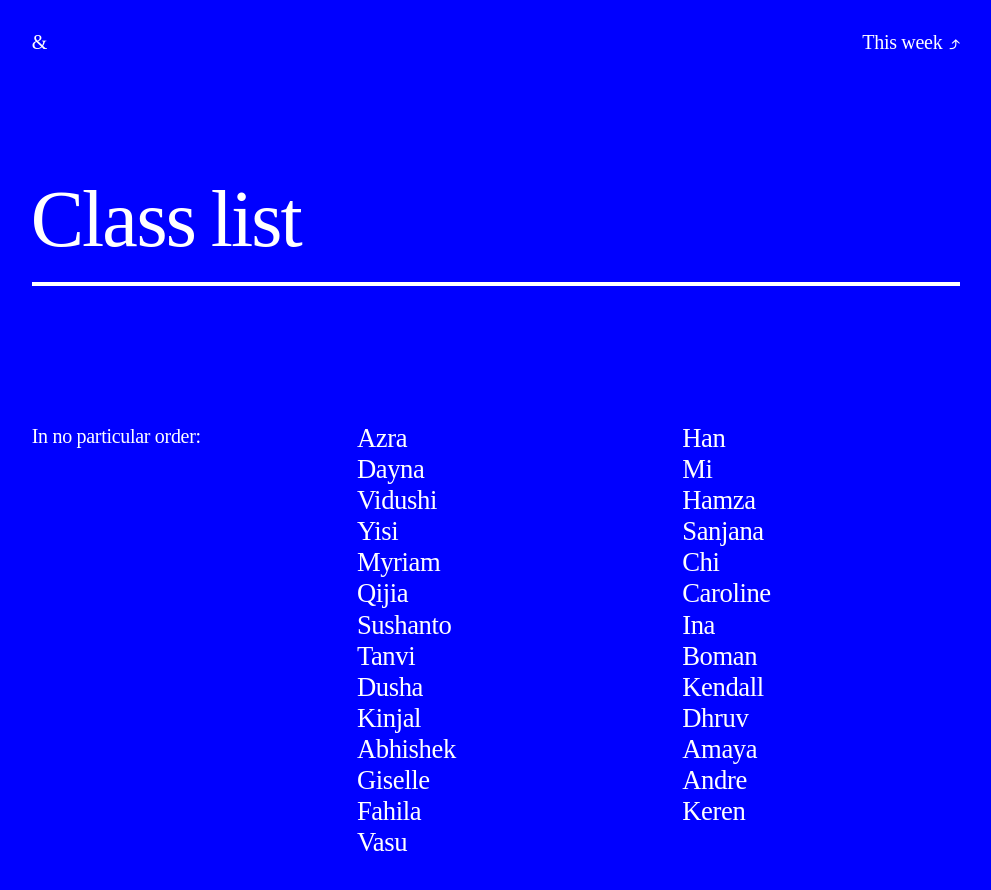
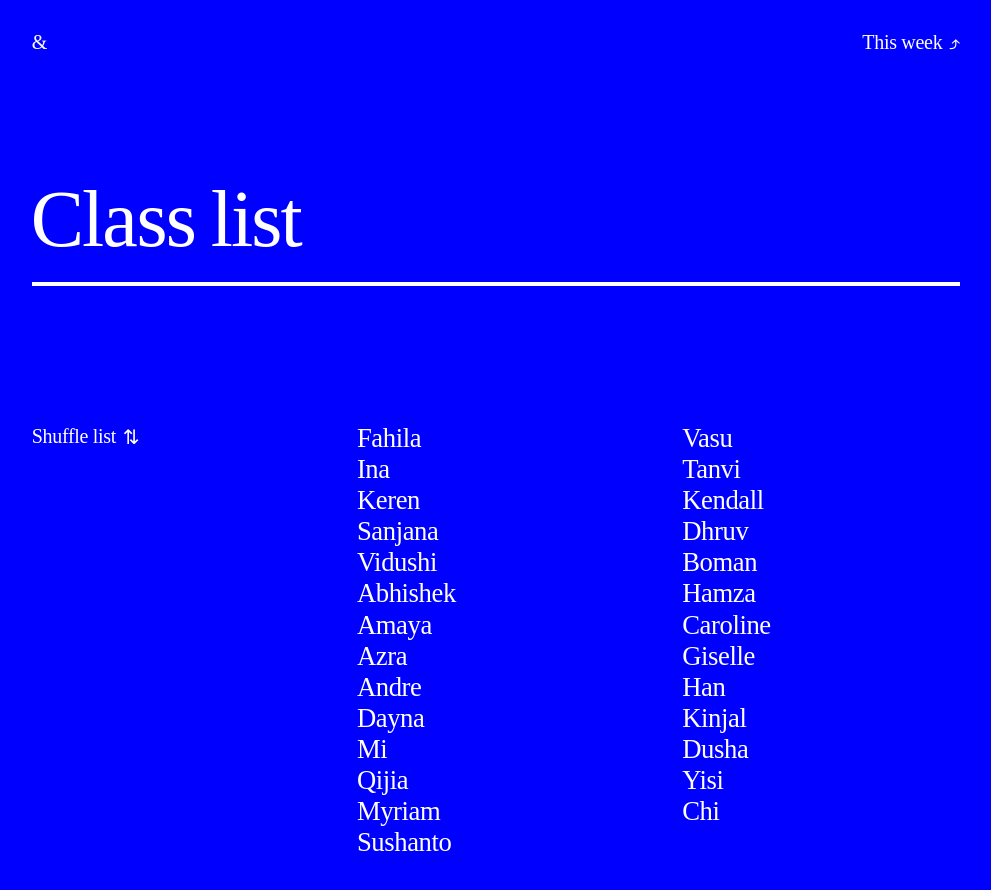
Before and after one commit to core-interaction/core-interaction.github.io, a Jekyll site: the page built from class.html, in a window 1280 px wide and 900 px high. Shown: the top 890 px of the window, without its empty margins (144-1135 px from the left). Built offline with Jekyll 4.4.1, drawn with Linux system fonts in a browser that asks for light colours.

Commit message:
(Random) class list.

```diff
--- a/assets/styles/_markdown.scss
+++ b/assets/styles/_markdown.scss
@@ -223,6 +223,7 @@
 
 	// Column stuff.
 	@include breakpoint(568) {
+		align-items:           start;
 		display:               grid;
 		grid-template-columns: repeat(3, minmax(0, 1fr));
 		column-gap:            var(--margin);
--- a/assets/styles/common.scss
+++ b/assets/styles/common.scss
@@ -362,14 +362,21 @@ body {
 	&.class {
 		@extend %--reverse;
 
-		p { grid-column: 1 }
+		button {
+			@extend %link--element;
+
+			grid-column: 1;
+		}
 
 		ul {
+			--groups:           2;
 			--typography--size: var(--typography--size--h3);
 
 			column-gap:            var(--margin);
 			display:               grid;
-			grid-template-columns: repeat(2, minmax(0, 1fr));
+			grid-auto-columns:     minmax(0, 1fr);
+			grid-auto-flow:        column;
+			grid-template-rows:    repeat(calc(var(--count) / var(--groups) + 1 / var(--groups)), min-content);
 			list-style:            initial;
 			padding:               initial;
 
--- a/class.html
+++ b/class.html
@@ -4,9 +4,29 @@ title: Class list
 
 
 
-<p>In no particular order:</p>
-<ul>
-	{% for student in site.data.class %}
+{% assign students = site.data.class | sort: 'first' %}
+<button>
+	<p>Shuffle list<span class="icon--sf center--x">⇅</span></p>
+</button>
+<ul id="class" style="--count: {{ students.size }};">
+	{% for student in students %}
 		<li>{{student.first}}</li>
 	{% endfor %}
 </ul>
+<script>
+	const shuffleStudents = () => {
+		const students = document.getElementById('class')
+
+		for (index = 0; index < students.children.length; index++) {
+			students.appendChild(students.children[Math.random() * index | 0])
+		}
+	}
+
+	document.addEventListener('DOMContentLoaded', () => {
+		shuffleStudents()
+
+		const shuffle = document.querySelector('button')
+
+		shuffle.onclick = () => shuffleStudents()
+	})
+</script>
```
